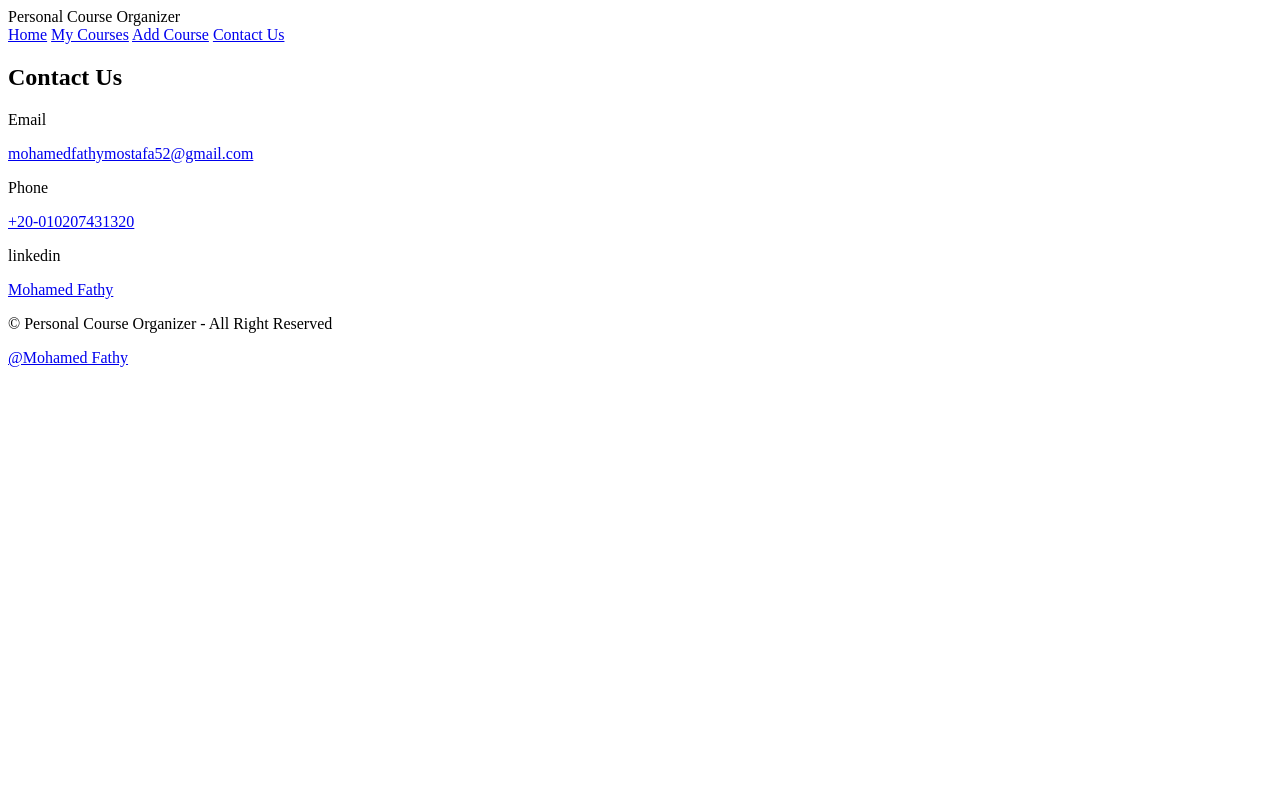
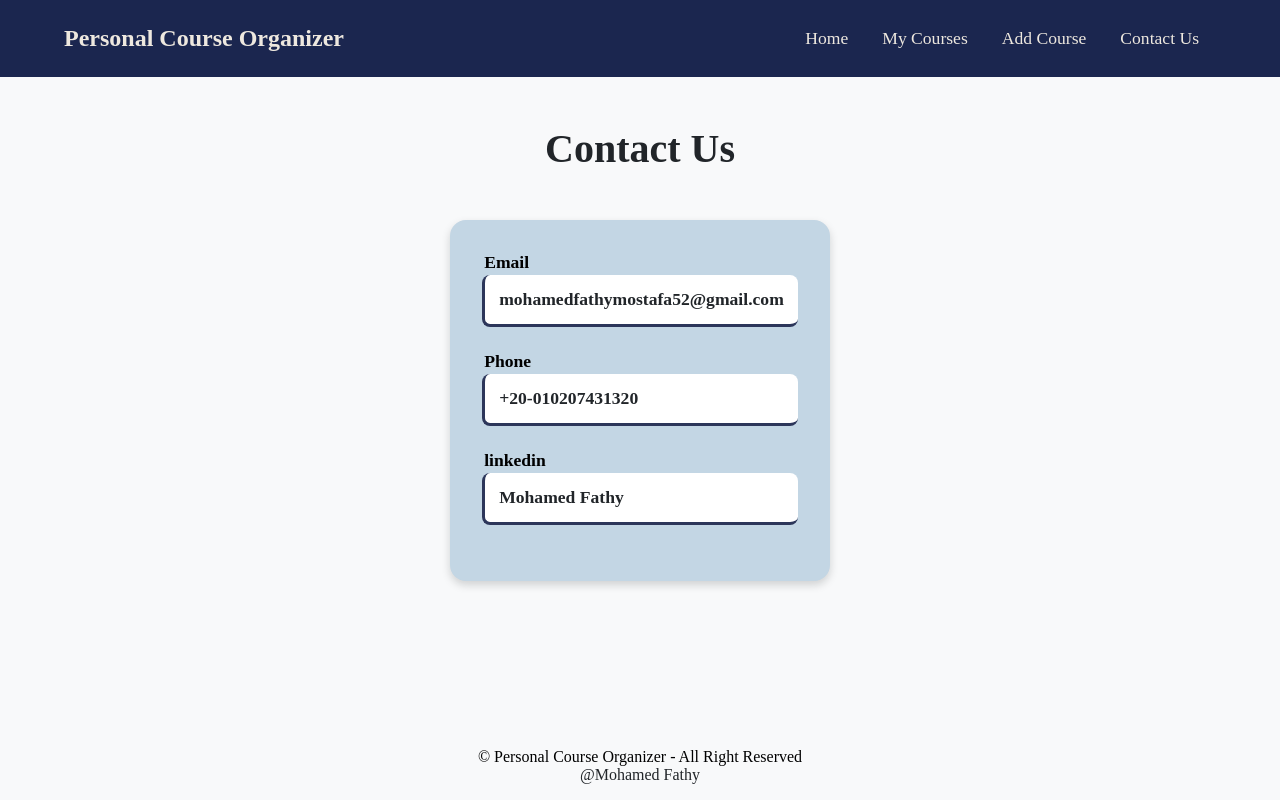
Before and after one commit to mohamedfathy174/Personal-course-organizer2, a plain HTML site: page contactUs.html in a window 1280 px wide. Drawn offline with Linux system fonts and the light colour scheme; files that its build step writes are made by us from their sources; the site is published under a folder, as on GitHub Pages, so addresses that start at the root find nothing.

Commit message:
Refactor contactUs.html file paths
Updated file paths and removed unnecessary prefixes.

```diff
--- a/contactUs.html
+++ b/contactUs.html
@@ -4,10 +4,10 @@
 <head>
     <meta charset="UTF-8">
     <meta name="viewport" content="width=device-width, initial-scale=1.0">
-    <link rel="stylesheet" href="../CSS/contactUs.css">
-    <link rel="stylesheet" href="../CSS/general.css">
-    <link rel="shortcut icon" href="../Images/Gemini_Generated_Image_jivluyjivluyjivl.png" type="Image">
-    <link rel="stylesheet" href="../fonts/Libertinus_Sans/LibertinusSans-Bold.ttf">
+    <link rel="stylesheet" href="contactUs.css">
+    <link rel="stylesheet" href="general.css">
+    <link rel="shortcut icon" href="Gemini_Generated_Image_jivluyjivluyjivl.png" type="Image">
+    <link rel="stylesheet" href="LibertinusSans-Bold.ttf">
     <title>Contact us | Personal Course Organizer</title>
 </head>
 
@@ -18,10 +18,10 @@
                 Personal Course Organizer
             </div>
             <div class="links">
-                <a href="/HTML/index.html">Home</a>
-                <a href="/HTML/myCourses.html">My Courses</a>
-                <a href="/HTML/addCourse.html">Add Course</a>
-                <a href="/HTML/contactUs.html">Contact Us</a>
+                <a href="index.html">Home</a>
+                <a href="myCourses.html">My Courses</a>
+                <a href="addCourse.html">Add Course</a>
+                <a href="contactUs.html">Contact Us</a>
             </div>
         </nav>
     </header>
```
